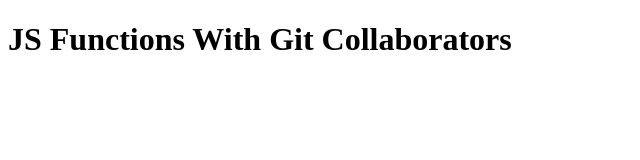
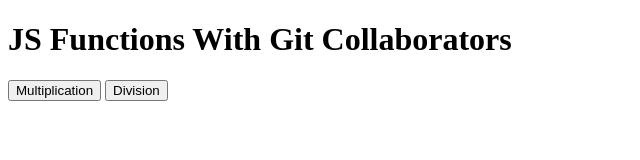
Before and after one commit to rashmikothawade/JS_Function_collaborators, a plain HTML site: page index.html in a window 1280 px wide. Shown: the whole page, without its empty margins (0-640 px from the left). Drawn offline with Linux system fonts and the light colour scheme.

Commit message:
Button added by rashmi

```diff
--- a/index.html
+++ b/index.html
@@ -8,6 +8,7 @@
 </head>
 <body>
     <h1>JS Functions With Git Collaborators</h1>
-
+    <button onclick="multiplication(5,7)">Multiplication</button>
+    <button onclick="division(10,2)">Division</button>
 </body>
 </html>
```
